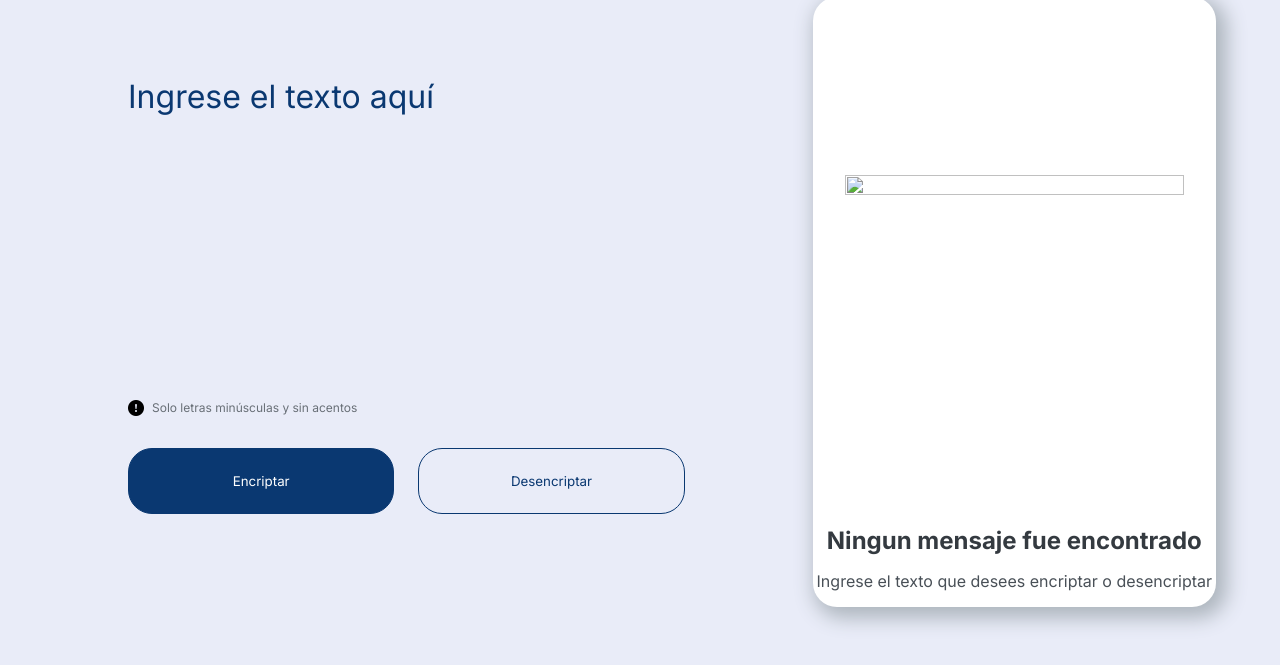
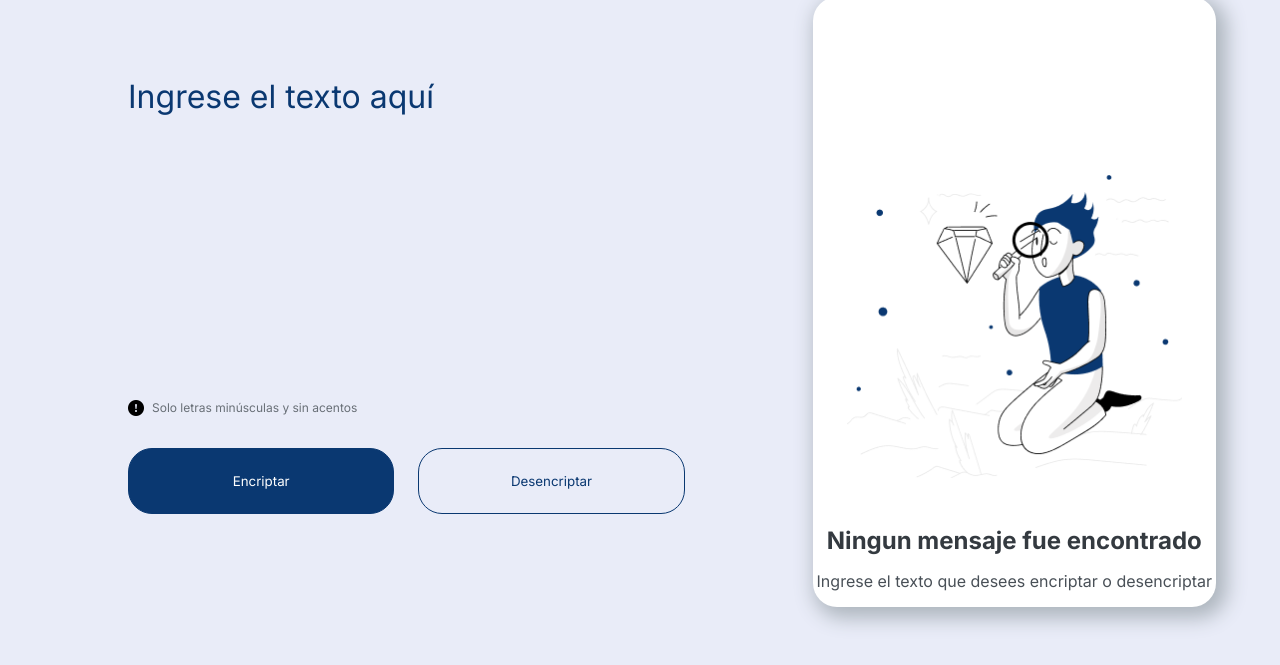
Before and after one commit to New-Noxs/Encriptador_de_Texto, a plain HTML site: page index.html in a window 1280 px wide. Shown: the part 71-736 px from the top of the page. Drawn offline with Linux system fonts and the light colour scheme.

Commit message:
Update index.html

```diff
--- a/index.html
+++ b/index.html
@@ -34,7 +34,7 @@
         <div class="output-container">
             <div class="output-content">
                 <textarea name="output" readonly id="output-text"></textarea>
-                <img src="./assets/muñeco.png" alt="" srcset="" id="waiting-image">
+                <img src="./assets/munieco.png" alt="" srcset="" id="waiting-image">
                 <h3 id="message-title">Ningun mensaje fue encontrado</h3>
                 <p id="main-message">Ingrese el texto que desees encriptar o desencriptar</p>
                 <button class="function-button" id="copy-button" hidden onclick="copiar()">Copiar</button>
```
